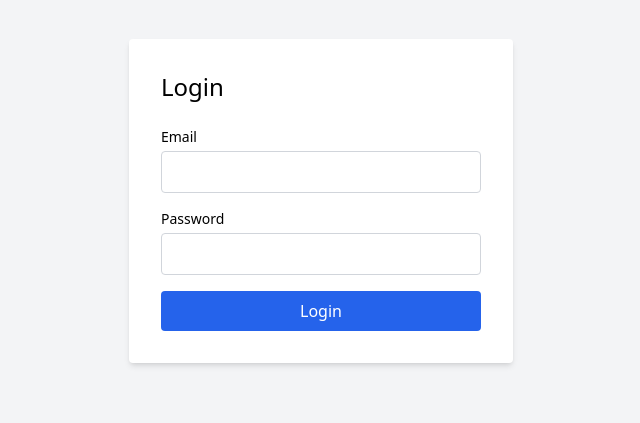
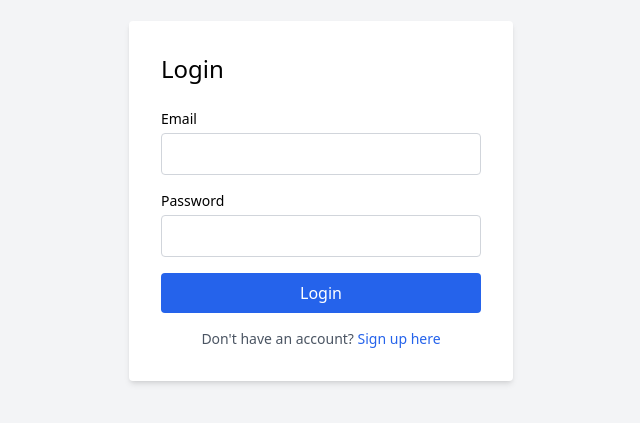
Before and after one commit to ChanakaDev/my-app, a React (Create React App) app: page /login in a window 1280 px wide. Shown: the part 199-622 px from the top of the page, without its empty margins (319-959 px from the left). Built offline with nearby package versions, Linux system fonts and the light colour scheme.

Commit message:
Added a link from login page to sign up page

```diff
--- a/src/LoginPage.js
+++ b/src/LoginPage.js
@@ -1,5 +1,5 @@
 import React, { useState } from 'react';
-import { useNavigate } from 'react-router-dom';
+import { useNavigate, Link } from 'react-router-dom';
 
 const LoginPage = ({ onLogin }) => {
   const [email, setEmail] = useState('');
@@ -51,6 +51,12 @@
             Login
           </button>
         </form>
+        <p className="mt-4 text-center text-sm text-gray-600">
+          Don't have an account?{' '}
+          <Link to="/signup" className="text-blue-600 hover:underline">
+            Sign up here
+          </Link>
+        </p>
       </div>
     </div>
   );
```
